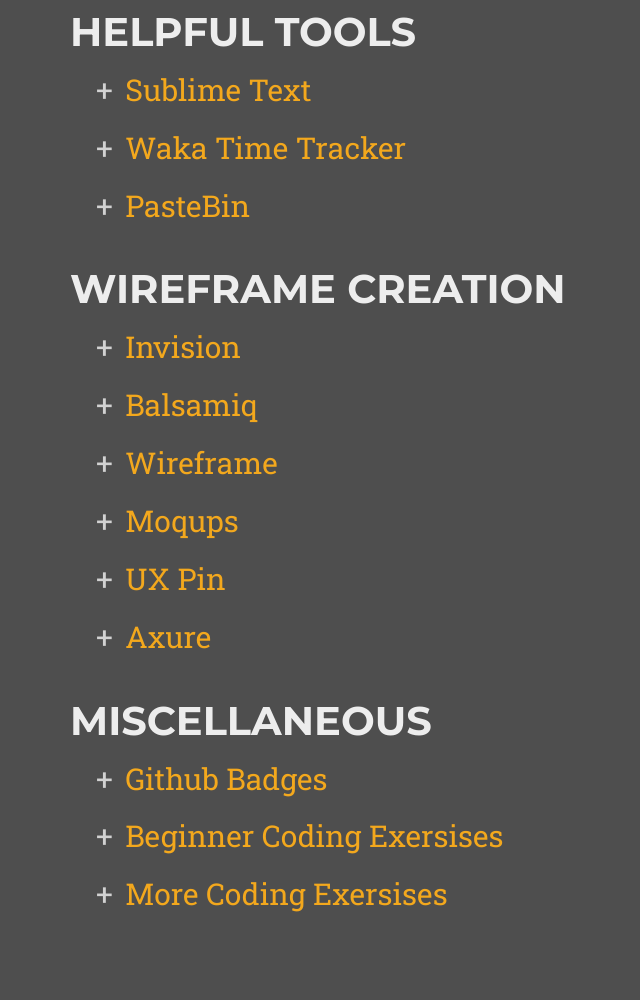
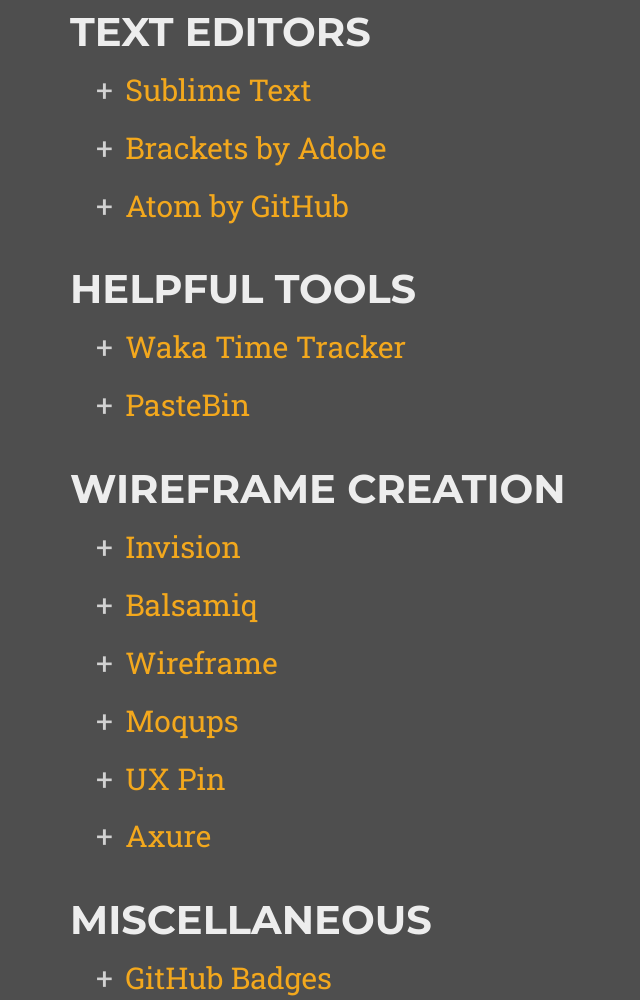
Before and after one commit to Technole/old-site, a plain HTML site: page resources.html in a window 1280 px wide. Shown: the part 1740-2740 px from the top of the page, without its empty margins (0-640 px from the left). Drawn offline with nearby package versions, Linux system fonts and the light colour scheme; a web font is replaced by a local one.

Commit message:
text editors resources

```diff
--- a/resources.html
+++ b/resources.html
@@ -142,9 +142,20 @@
 
             <div class="row">
                 <div class="col-lg-12">
+                    <h2 class="section-heading resHeader">Text Editors</h2>
+                    <div class="resItems">
+                        <div><a href="http://www.sublimetext.com/">Sublime Text</a></div>
+                        <div><a href="http://brackets.io/">Brackets by Adobe</a></div>
+                        <div><a href="https://atom.io/">Atom by GitHub</a></div>
+                    </div>
+                </div>
+            </div>
+
+
+            <div class="row">
+                <div class="col-lg-12">
                     <h2 class="section-heading resHeader">Helpful Tools</h2>
                     <div class="resItems">
-                        <div><a href="http://www.sublimetext.com/">Sublime Text</a></div>
                         <div><a href="https://wakatime.com/">Waka Time Tracker</a></div>
                         <div><a href="http://pastebin.com/">PasteBin</a></div>
                     </div>
@@ -169,7 +180,7 @@
                 <div class="col-lg-12">
                     <h2 class="section-heading resHeader">Miscellaneous</h2>
                     <div class="resItems">
-                        <div><a href="http://forthebadge.com">Github Badges</a></div>
+                        <div><a href="http://forthebadge.com">GitHub Badges</a></div>
                         <div><a href="http://www.dreamincode.net/forums/topic/78802-martyr2s-mega-project-ideas-list/">Beginner Coding Exersises</a></div>
                         <div><a href="http://i.imgur.com/i9Nv7uu.jpg">More Coding Exersises</a></div>
                     </div>
```
